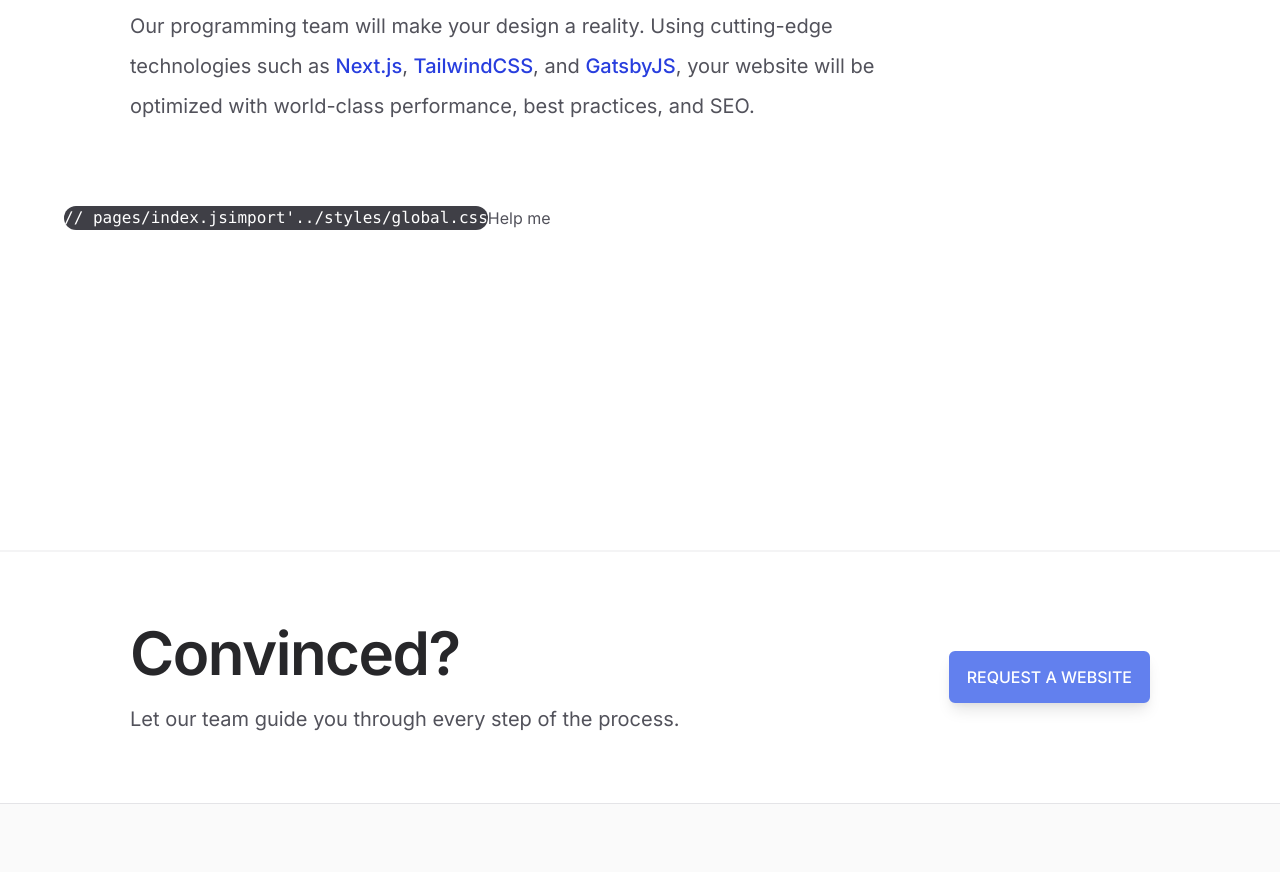
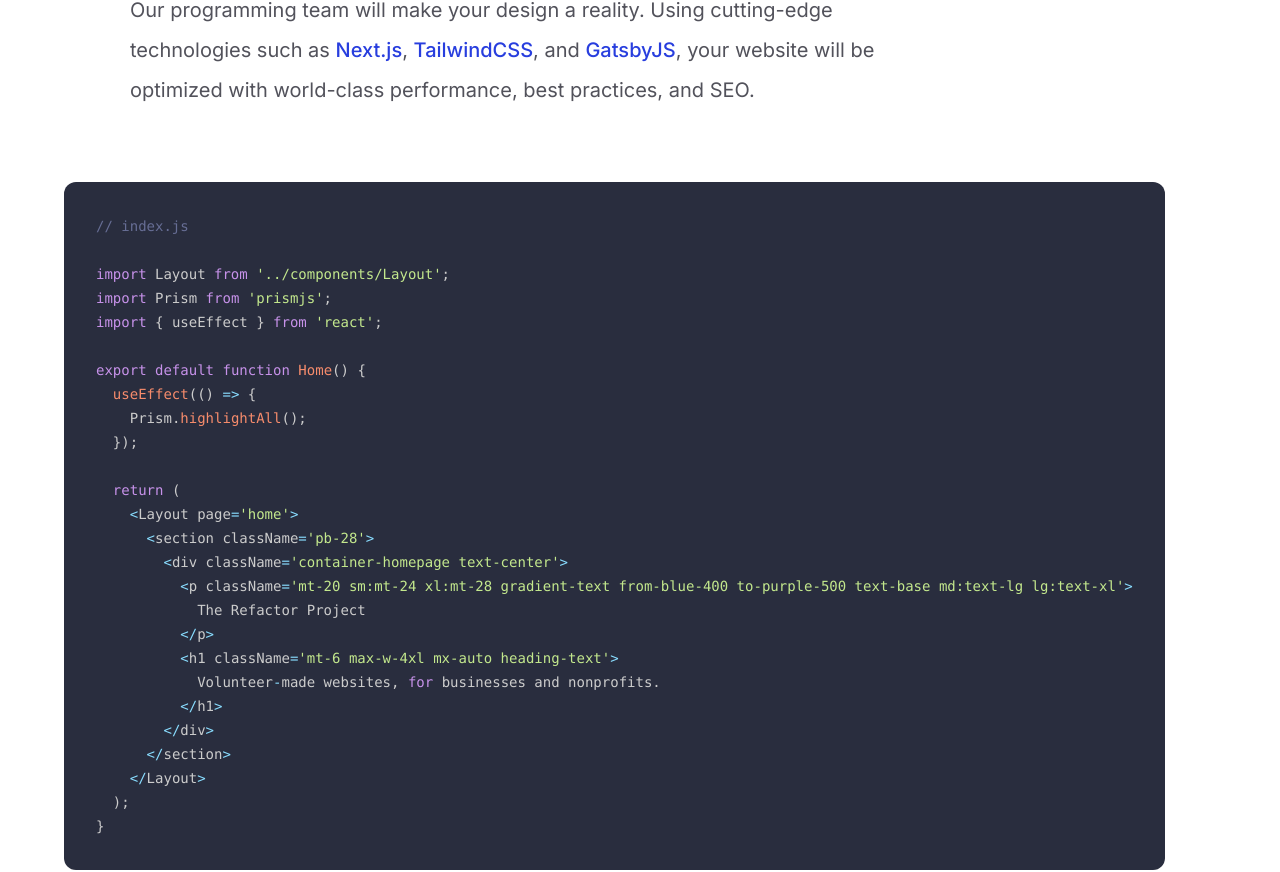
Before and after one commit to AnthonyKuang/the-refactor-project, a Next.js app: page / in a window 1280 px wide. Shown: the part 2444-3316 px from the top of the page. Built offline with nearby package versions, Linux system fonts and the light colour scheme.

Commit message:
code section

```diff
--- a/package.json
+++ b/package.json
@@ -11,6 +11,7 @@
     "autoprefixer": "^10.2.3",
     "next": "10.0.5",
     "postcss": "^8.2.4",
+    "prismjs": "^1.23.0",
     "react": "17.0.1",
     "react-dom": "17.0.1",
     "tailwindcss": "^2.0.2"
--- a/pages/_app.js
+++ b/pages/_app.js
@@ -1,4 +1,5 @@
 import '../styles/globals.css';
+import '../styles/prism.css';
 
 function TheRefactorProject({ Component, pageProps }) {
   return <Component {...pageProps} />;
--- a/pages/index.js
+++ b/pages/index.js
@@ -1,8 +1,14 @@
 import Head from 'next/head';
 import Image from 'next/image';
 import Layout from '../components/Layout';
+import Prism from 'prismjs';
+import { useEffect } from 'react';
 
 export default function Home() {
+  useEffect(() => {
+    Prism.highlightAll();
+  });
+
   return (
     <Layout page='home'>
       <Head>
@@ -72,7 +78,7 @@ export default function Home() {
               </p>
             </div>
           </div>
-          <div className='mt-20 max-w-6xl mx-auto shadow-2xl leading-0 rounded-2xl'>
+          <div className='mt-16 max-w-6xl mx-auto shadow-2xl leading-0 rounded-2xl'>
             <Image
               src='/images/style-guide.svg'
               alt='Style guide'
@@ -85,7 +91,7 @@ export default function Home() {
         <section className='mt-36'>
           <div className='container-homepage'>
             <div className='max-w-3xl'>
-              <p className='gradient-text from-purple-600 to-purple-900 text-sm sm:text-base lg:text-lg'>
+              <p className='gradient-text from-purple-500 to-purple-700 text-sm sm:text-base lg:text-lg'>
                 Code
               </p>
               <h2 className='text-3xl md:text-4xl lg:text-5xl mt-6'>
@@ -122,17 +128,37 @@ export default function Home() {
               </p>
             </div>
           </div>
-          <div className='mt-20 max-w-6xl mx-auto flex'>
-            <div className='bg-gray-700 rounded-xl'>
-              <pre className='text-white'>
-                <code>
-                  <span>// pages/index.js</span>
-                  <span>import</span>
-                  <span>'../styles/global.css</span>
-                </code>
-              </pre>
-            </div>
-            <div>Help me</div>
+          <div className='mt-16 max-w-6xl mx-auto flex'>
+            <pre className='rounded-xl p-8 max-w-6xl'>
+              <code className='language-js text-sm whitespace-pre-wrap'>
+                {`// index.js
+
+import Layout from '../components/Layout';
+import Prism from 'prismjs';
+import { useEffect } from 'react';
+
+export default function Home() {
+  useEffect(() => {
+    Prism.highlightAll();
+  });
+
+  return (
+    <Layout page='home'>
+      <section className='pb-28'>
+        <div className='container-homepage text-center'>
+          <p className='mt-20 sm:mt-24 xl:mt-28 gradient-text from-blue-400 to-purple-500 text-base md:text-lg lg:text-xl'>
+            The Refactor Project
+          </p>
+          <h1 className='mt-6 max-w-4xl mx-auto heading-text'>
+            Volunteer-made websites, for businesses and nonprofits.
+          </h1>
+        </div>
+      </section>
+    </Layout>
+  );
+}`}
+              </code>
+            </pre>
           </div>
         </section>
       </main>
--- /dev/null
+++ b/styles/prism.css
@@ -0,0 +1,123 @@
+/* PrismJS 1.23.0
+https://prismjs.com/download.html#themes=prism-tomorrow&languages=markup+css+clike+javascript */
+/**
+ * prism.js tomorrow night eighties for JavaScript, CoffeeScript, CSS and HTML
+ * Based on https://github.com/chriskempson/tomorrow-theme
+ * @author Rose Pritchard
+ */
+
+code[class*='language-'],
+pre[class*='language-'] {
+  color: #ccc;
+  background: none;
+  font-family: Consolas, Monaco, 'Andale Mono', 'Ubuntu Mono', monospace;
+  font-size: 1em;
+  text-align: left;
+  white-space: pre;
+  word-spacing: normal;
+  word-break: normal;
+  word-wrap: normal;
+  line-height: 1.5;
+
+  -moz-tab-size: 4;
+  -o-tab-size: 4;
+  tab-size: 4;
+
+  -webkit-hyphens: none;
+  -moz-hyphens: none;
+  -ms-hyphens: none;
+  hyphens: none;
+}
+
+/* Code blocks */
+pre[class*='language-'] {
+  padding: 1em;
+  margin: 0.5em 0;
+  overflow: auto;
+}
+
+:not(pre) > code[class*='language-'],
+pre[class*='language-'] {
+  background: #292d3e;
+}
+
+/* Inline code */
+:not(pre) > code[class*='language-'] {
+  padding: 0.1em;
+  border-radius: 0.3em;
+  white-space: normal;
+}
+
+.token.comment,
+.token.block-comment,
+.token.prolog,
+.token.doctype,
+.token.cdata {
+  color: #676e95;
+}
+
+.token.punctuation {
+  color: #ccc;
+}
+
+.token.tag,
+.token.attr-name,
+.token.namespace,
+.token.deleted {
+  color: #f07178;
+}
+
+.token.function-name {
+  color: #6196cc;
+}
+
+.token.boolean,
+.token.number,
+.token.function {
+  color: #f78c6c;
+}
+
+.token.property,
+.token.class-name,
+.token.constant,
+.token.symbol {
+  color: #f8c555;
+}
+
+.token.selector,
+.token.important,
+.token.atrule,
+.token.keyword,
+.token.builtin {
+  color: #c792ea;
+}
+
+.token.string,
+.token.char,
+.token.attr-value,
+.token.regex,
+.token.variable {
+  color: #c3e88d;
+}
+
+.token.operator,
+.token.entity,
+.token.url {
+  color: #89ddff;
+}
+
+.token.important,
+.token.bold {
+  font-weight: bold;
+}
+.token.italic {
+  font-style: italic;
+}
+
+.token.entity {
+  cursor: help;
+}
+
+.token.inserted {
+  color: green;
+}
```
Also changed, not shown: 1 other file (tests, documents, lock files or other folders).
